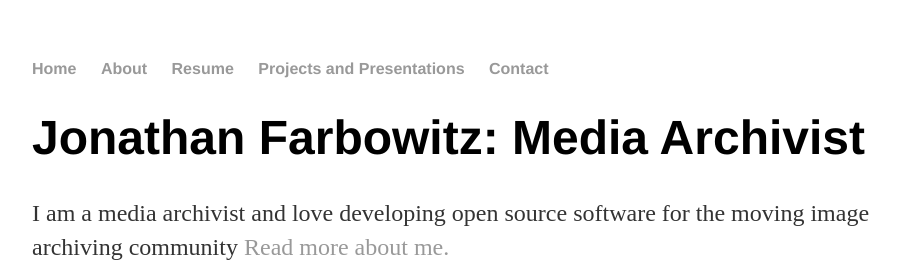
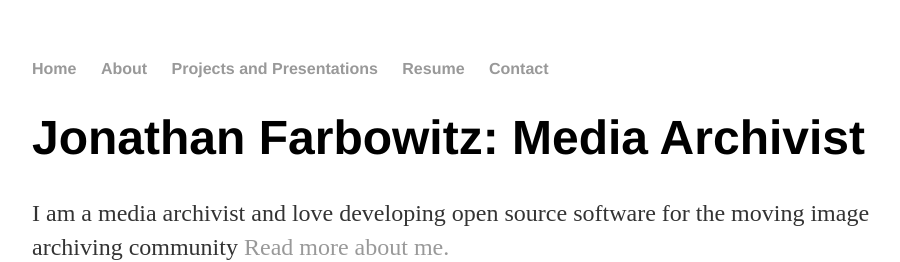
Before and after one commit to jfarbowitz/jfarbowitz.github.io, a Jekyll site: the page built from index.html, in a window 1280 px wide. Shown: the top 262 px of the page, without its empty margins (160-1060 px from the left). Built offline with Jekyll 4.4.1, drawn with Linux system fonts in a browser that asks for light colours; part of the change alters nothing that is shown.

```diff
--- a/_layouts/default.html
+++ b/_layouts/default.html
@@ -10,8 +10,8 @@
     		<ul>
         		<li><a href="/">Home</a></li>
 	        	<li><a href="/about">About</a></li>
+	        	<li><a href="/projects">Projects and Presentations</a></li>
         		<li><a href="/resume">Resume</a></li>
-        		<li><a href="/projects">Projects and Presentations</a></li>
         		<li><a href="/contact">Contact</a></li>
     		</ul>
 		</nav>
```
